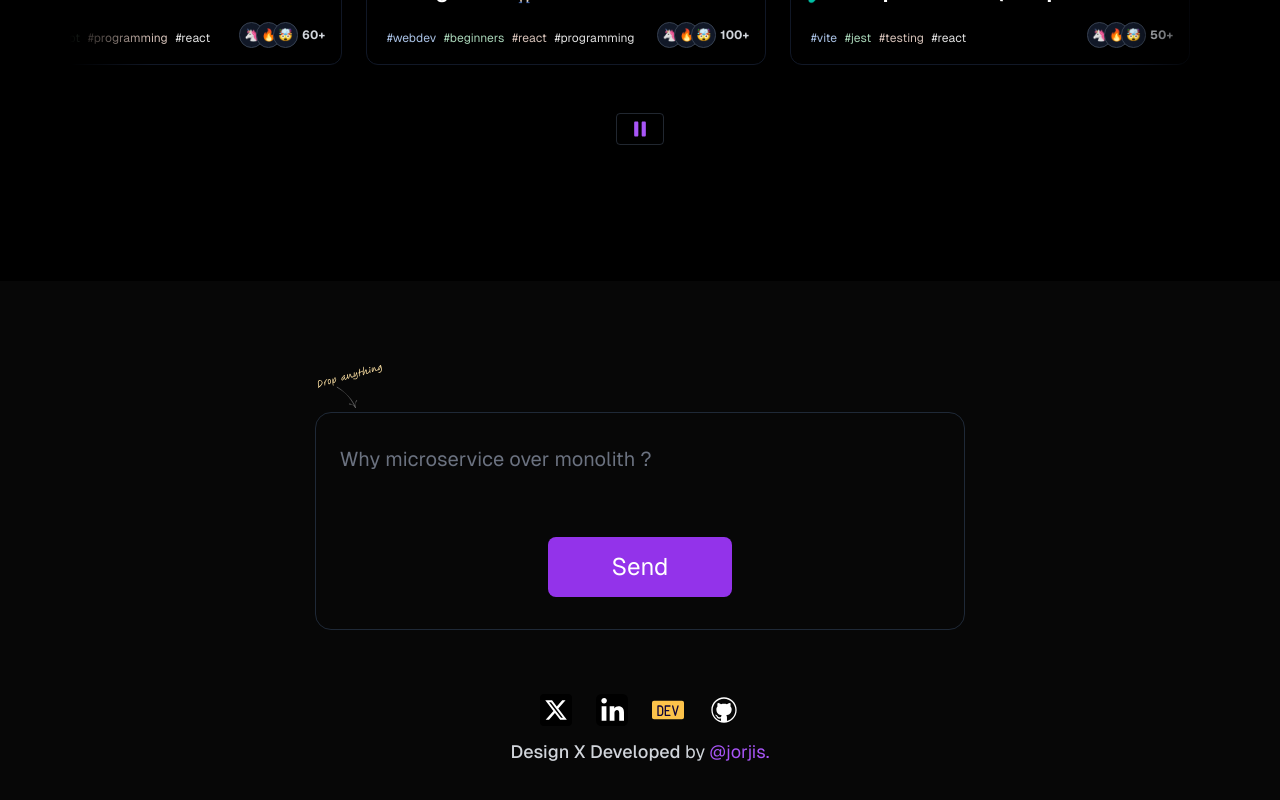
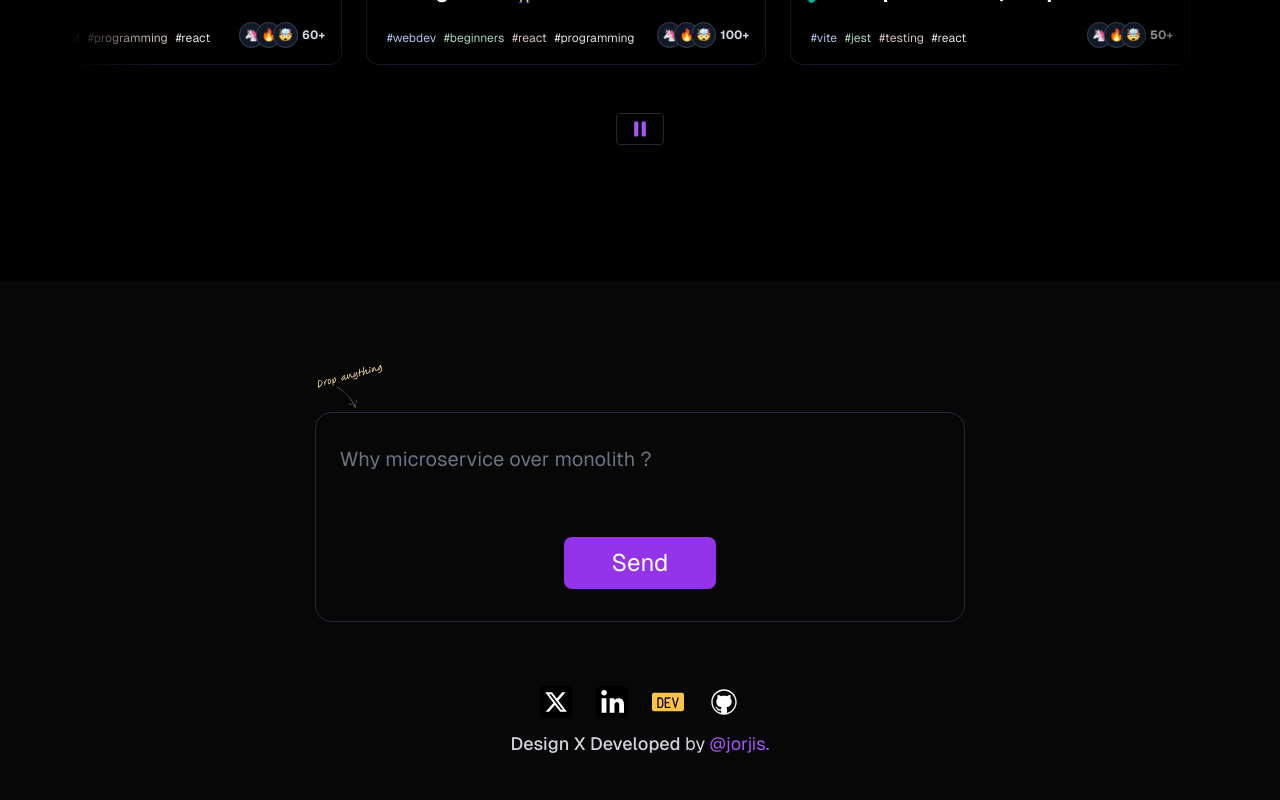
Before and after one commit to jorjishasan/portfolio, a Next.js app: page / in a window 1280 px wide. Shown: the part 4582-5382 px from the top of the page. Built offline with nearby package versions, Linux system fonts and the light colour scheme; no server answers.

Commit message:
refactor: adjust button styling in FooterLeft component for improved responsiveness

```diff
--- a/src/components/ui/footer/FooterLeft.js
+++ b/src/components/ui/footer/FooterLeft.js
@@ -23,7 +23,7 @@ const InputBox = () => {
         placeholder="Why microservice over monolith ?"
         className="w-full place-self-start text-wrap bg-transparent text-xl text-gray-300 placeholder-gray-500 outline-none"
       />
-      <button className="rounded-lg bg-purple-600 px-8 py-3 text-lg text-white transition-colors hover:bg-purple-600 md:text-[24px] xl:px-16 xl:py-4">
+      <button className="rounded-lg bg-purple-600 px-8 py-3 text-lg text-white transition-colors hover:bg-purple-600 xl:px-12 xl:py-3 xl:text-[24px]">
         Send
       </button>
     </div>
```
